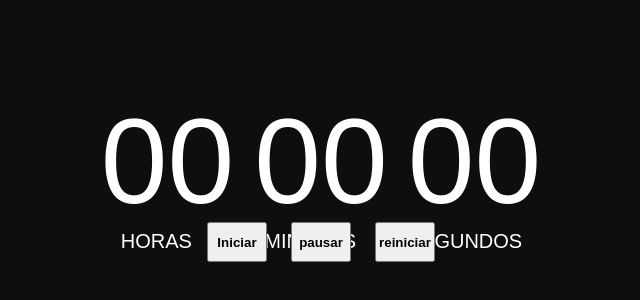
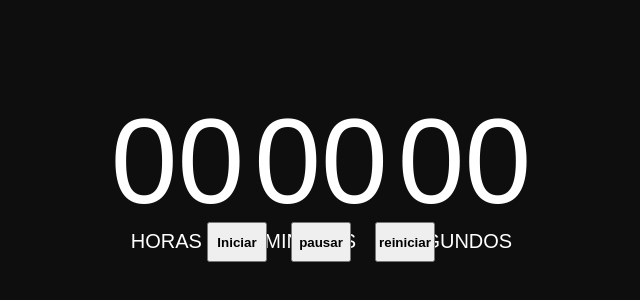
Before and after one commit to janio-dev/Cronometro, a plain HTML site: page index.html in a window 1280 px wide. Shown: the part 228-528 px from the top of the page, without its empty margins (319-959 px from the left). Drawn offline with Linux system fonts and the light colour scheme.

Commit message:
atualizado

```diff
--- a/style.css
+++ b/style.css
@@ -15,10 +15,11 @@ html,body{
     align-items: center;
     justify-content: center;
     background-color: #0e0e0e;
+    padding: 10px;
 }
 
 .cronometro{
-    width: 40%;
+    width: 30%;
     height: 30%;
     display: flex;
     align-items: center;
@@ -27,7 +28,7 @@ html,body{
 
 .cronometro span{
     color: white;
-    margin: 10px;
+    margin: 5px;
     font-size: 15vh;
     font-family: Arial, Helvetica, sans-serif;
 }
```
